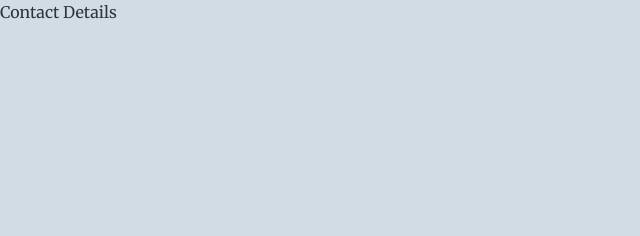
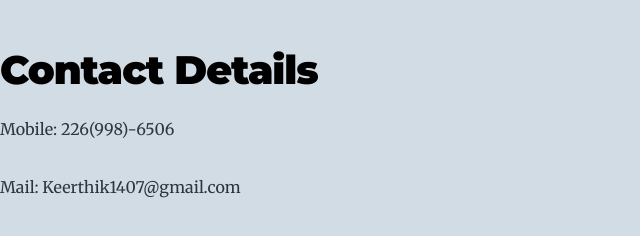
Before and after one commit to Kvas1407/Gatsby_blog, a Gatsby site: page /contactUs in a window 1280 px wide. Shown: the whole page, without its empty margins (0-640 px from the left). Built offline with nearby package versions, Linux system fonts and the light colour scheme; Gatsby itself is replaced by a stand-in of ours.

Commit message:
Created a Contact page

```diff
--- a/src/pages/contactUs.js
+++ b/src/pages/contactUs.js
@@ -1,7 +1,14 @@
 import React from "react"
 
 const contact = () => {
-    return <div>Contact Details</div>
+    return (
+        <>
+    <h1>Contact Details</h1>
+    <p>Mobile: 226(998)-6506</p>
+    <p>Mail: Keerthik1407@gmail.com</p>
+       </>
+    )
+
 }
 
 export default contact
```
